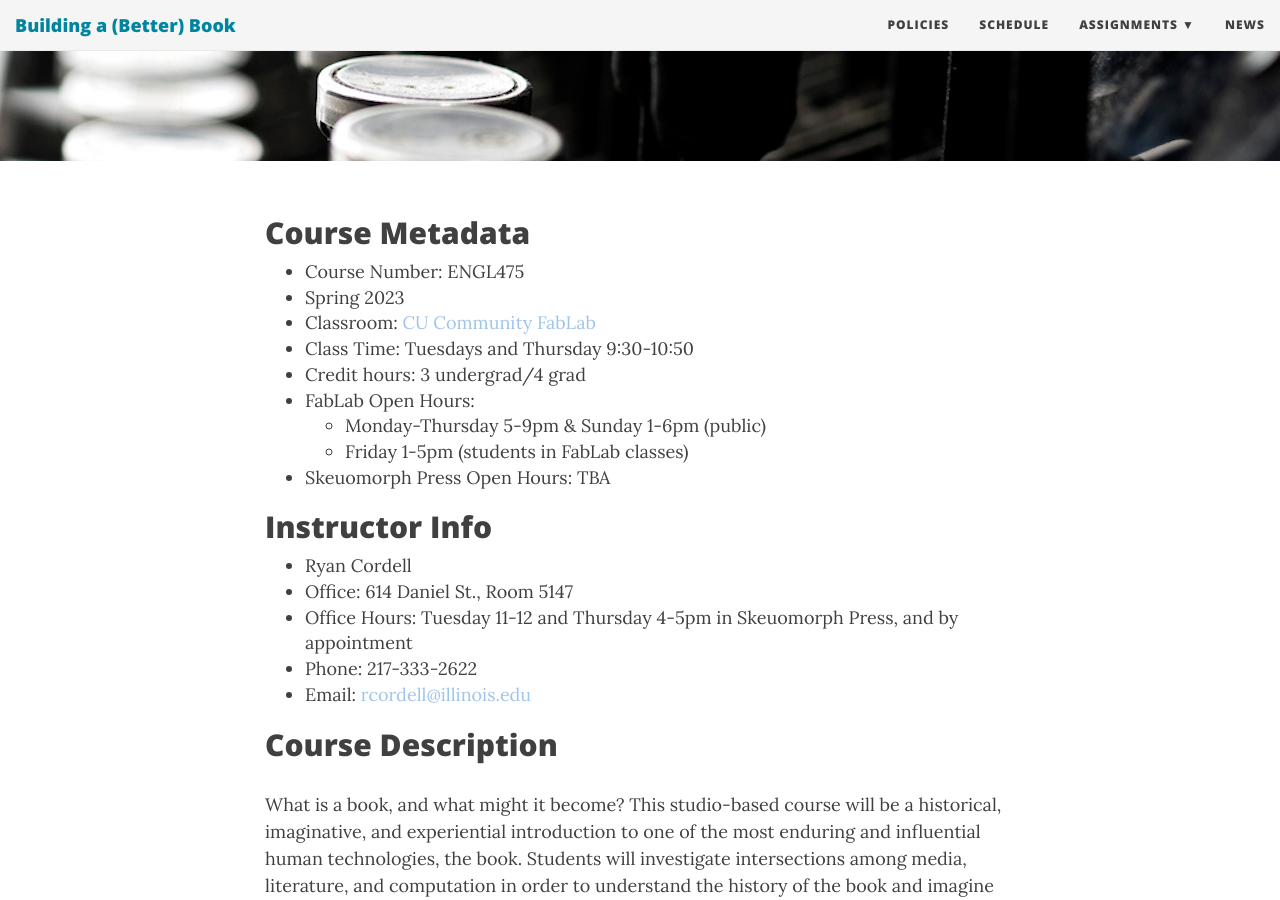
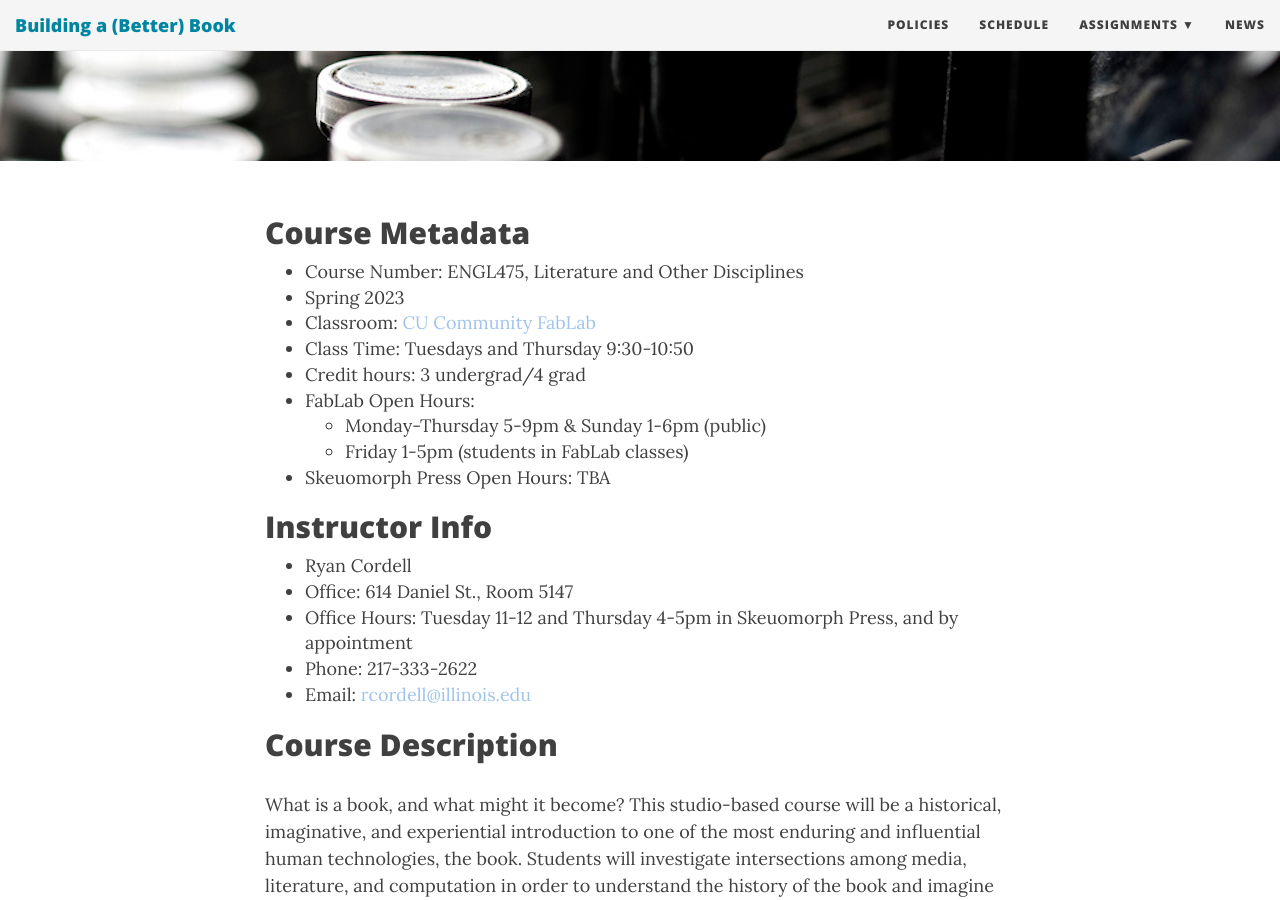
Before and after one commit to rccordell/s23bbb, a Jekyll site: the page built from policies.md, in a window 1280 px wide and 900 px high, scrolled down 328 px. Built offline with Jekyll 4.4.1, drawn with Linux system fonts in a browser that asks for light colours; nearby versions of some CDN libraries; some web fonts are replaced.

Commit message:
add official topics course name

```diff
--- a/policies.md
+++ b/policies.md
@@ -6,7 +6,7 @@ bigimg: /img/typewriter.jpg
 
 ## Course Metadata
 
-+ Course Number: ENGL475
++ Course Number: ENGL475, Literature and Other Disciplines
 + Spring 2023
 + Classroom: [CU Community FabLab](http://cucfablab.org/)
 + Class Time: Tuesdays and Thursday 9:30-10:50
```
Also changed, not shown: index.md (+5 -5 lines).
